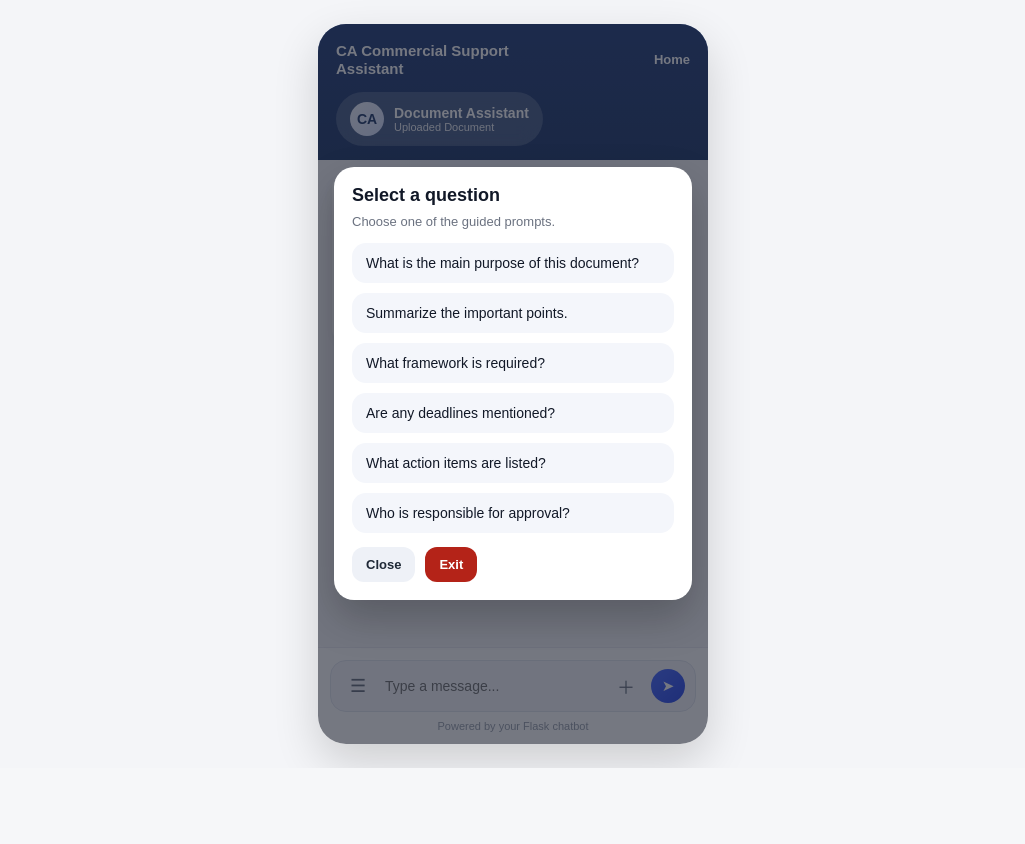
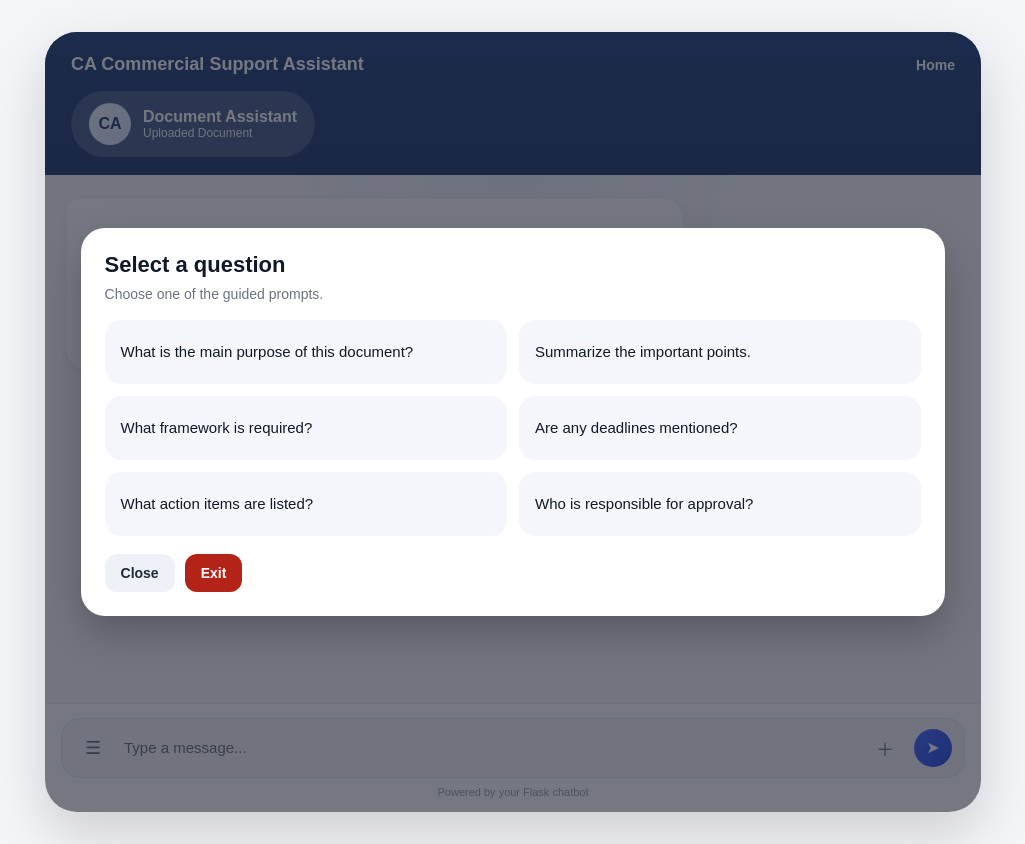
Before and after one commit to ahsanhamid000-ai/ca-commercial-support-assistant, a Flask app: template templates/chat.html in a window 1280 px wide. Shown: the part 100-944 px from the top of the page, without its empty margins (127-1152 px from the left). Before the commit the page ends 868 px from the top, so only its background shows below. Run offline with Flask 3, Linux system fonts and the light colour scheme; the template is opened without the code that fills it, so the values that code supplies are empty.

Commit message:
feat: add chat interface template for real-time user interaction (templates/chat.html)

```diff
--- a/templates/chat.html
+++ b/templates/chat.html
@@ -21,16 +21,15 @@
         display: flex;
         justify-content: center;
         align-items: center;
-        padding: 24px;
+        padding: 32px;
     }
 
     .chat-widget {
-        width: 100%;
-        max-width: 390px;
-        height: 720px;
+        width: min(94vw, 980px);
+        height: 780px;
         background: #ffffff;
-        border-radius: 28px;
-        box-shadow: 0 18px 45px rgba(0, 0, 0, 0.16);
+        border-radius: 32px;
+        box-shadow: 0 22px 55px rgba(0, 0, 0, 0.16);
         overflow: hidden;
         display: flex;
         flex-direction: column;
@@ -40,7 +39,7 @@
     .chat-header {
         background: linear-gradient(180deg, #2d4680 0%, #284170 100%);
         color: white;
-        padding: 18px 18px 14px;
+        padding: 22px 26px 18px;
         position: relative;
     }
 
@@ -48,20 +47,20 @@
         display: flex;
         align-items: center;
         justify-content: space-between;
-        margin-bottom: 14px;
+        margin-bottom: 16px;
     }
 
     .chat-header-title {
-        font-size: 15px;
+        font-size: 18px;
         font-weight: 700;
         line-height: 1.2;
-        max-width: 220px;
+        max-width: 420px;
     }
 
     .chat-header-home {
         color: white;
         text-decoration: none;
-        font-size: 13px;
+        font-size: 14px;
         font-weight: 600;
     }
 
@@ -69,15 +68,16 @@
         background: rgba(255, 255, 255, 0.18);
         backdrop-filter: blur(10px);
         border-radius: 999px;
-        padding: 10px 14px;
+        padding: 12px 18px;
         display: inline-flex;
         align-items: center;
-        gap: 10px;
+        gap: 12px;
+        max-width: 460px;
     }
 
     .agent-avatar {
-        width: 34px;
-        height: 34px;
+        width: 42px;
+        height: 42px;
         border-radius: 50%;
         background: linear-gradient(135deg, #f1f5ff 0%, #d6e1ff 100%);
         display: inline-flex;
@@ -85,34 +85,39 @@
         justify-content: center;
         color: #284170;
         font-weight: 700;
-        font-size: 14px;
+        font-size: 16px;
+        flex-shrink: 0;
     }
 
     .agent-meta {
         display: flex;
         flex-direction: column;
+        min-width: 0;
     }
 
     .agent-name {
-        font-size: 14px;
+        font-size: 16px;
         font-weight: 700;
     }
 
     .agent-status {
-        font-size: 11px;
+        font-size: 12px;
         opacity: 0.92;
+        white-space: nowrap;
+        overflow: hidden;
+        text-overflow: ellipsis;
     }
 
     .chat-body {
         flex: 1;
         overflow-y: auto;
-        padding: 18px 14px 10px;
+        padding: 24px 22px 12px;
         background:
             radial-gradient(circle at top, rgba(77, 104, 180, 0.06), transparent 32%),
             #f7f7fa;
         display: flex;
         flex-direction: column;
-        gap: 10px;
+        gap: 14px;
     }
 
     .bubble-row {
@@ -129,11 +134,11 @@
     }
 
     .bubble {
-        max-width: 82%;
-        padding: 12px 14px;
-        border-radius: 18px;
-        font-size: 14px;
-        line-height: 1.45;
+        max-width: 68%;
+        padding: 14px 18px;
+        border-radius: 20px;
+        font-size: 15px;
+        line-height: 1.55;
         white-space: pre-wrap;
         word-break: break-word;
         box-shadow: 0 3px 10px rgba(0, 0, 0, 0.05);
@@ -142,19 +147,19 @@
     .bubble.assistant {
         background: #ffffff;
         color: #1f2937;
-        border-top-left-radius: 8px;
+        border-top-left-radius: 10px;
     }
 
     .bubble.user {
         background: linear-gradient(135deg, #4e6fff 0%, #3250e9 100%);
         color: white;
-        border-top-right-radius: 8px;
+        border-top-right-radius: 10px;
     }
 
     .bubble-label {
-        font-size: 11px;
+        font-size: 12px;
         font-weight: 700;
-        margin-bottom: 6px;
+        margin-bottom: 8px;
         opacity: 0.85;
     }
 
@@ -192,28 +197,34 @@
     .quick-btn {
         border: none;
         border-radius: 999px;
-        padding: 9px 12px;
+        padding: 10px 14px;
         background: #e9edff;
         color: #284170;
-        font-size: 12px;
+        font-size: 13px;
         font-weight: 700;
         cursor: pointer;
+        transition: all 0.18s ease;
+    }
+
+    .quick-btn:hover {
+        background: #dbe4ff;
+        transform: translateY(-1px);
     }
 
     .chat-input-wrap {
         border-top: 1px solid #ececf2;
         background: #ffffff;
-        padding: 12px;
+        padding: 14px 16px;
     }
 
     .input-shell {
         display: flex;
         align-items: center;
-        gap: 8px;
+        gap: 10px;
         background: #f5f6fa;
         border: 1px solid #e3e6ef;
-        border-radius: 16px;
-        padding: 8px 10px;
+        border-radius: 18px;
+        padding: 10px 12px;
     }
 
     .message-input {
@@ -221,20 +232,21 @@
         border: none;
         background: transparent;
         outline: none;
-        font-size: 14px;
+        font-size: 15px;
         color: #111827;
     }
 
     .input-icon-btn,
     .send-btn {
-        width: 34px;
-        height: 34px;
+        width: 38px;
+        height: 38px;
         border: none;
         border-radius: 50%;
         display: inline-flex;
         align-items: center;
         justify-content: center;
         cursor: pointer;
+        transition: all 0.18s ease;
     }
 
     .input-icon-btn {
@@ -243,11 +255,20 @@
         font-size: 18px;
     }
 
+    .input-icon-btn:hover {
+        background: #e9edf8;
+    }
+
     .send-btn {
         background: linear-gradient(135deg, #4e6fff 0%, #3250e9 100%);
         color: white;
-        font-size: 15px;
+        font-size: 16px;
         flex-shrink: 0;
+    }
+
+    .send-btn:hover {
+        transform: scale(1.04);
+        box-shadow: 0 8px 16px rgba(50, 80, 233, 0.28);
     }
 
     .powered-by {
@@ -264,7 +285,7 @@
         display: none;
         align-items: center;
         justify-content: center;
-        padding: 16px;
+        padding: 24px;
         z-index: 20;
     }
 
@@ -273,45 +294,58 @@
     }
 
     .modal-card {
-        width: 100%;
+        width: min(92%, 820px);
         background: white;
-        border-radius: 20px;
-        padding: 18px;
+        border-radius: 24px;
+        padding: 24px;
         box-shadow: 0 18px 40px rgba(0, 0, 0, 0.22);
     }
 
     .modal-card h3 {
         margin: 0 0 8px;
-        font-size: 18px;
+        font-size: 22px;
         color: #111827;
     }
 
     .modal-card p {
-        margin: 0 0 14px;
-        font-size: 13px;
+        margin: 0 0 18px;
+        font-size: 14px;
         color: #6b7280;
     }
 
     .prompt-list {
         display: grid;
-        gap: 10px;
+        grid-template-columns: repeat(2, minmax(0, 1fr));
+        gap: 12px;
     }
 
     .prompt-btn {
         border: none;
-        border-radius: 14px;
-        padding: 12px 14px;
+        border-radius: 16px;
+        padding: 14px 16px;
         text-align: left;
         background: #f4f6fb;
         color: #111827;
-        font-size: 14px;
+        font-size: 15px;
         cursor: pointer;
+        transition: all 0.2s ease;
+        min-height: 64px;
+    }
+
+    .prompt-btn:hover {
+        background: linear-gradient(135deg, #e8edff 0%, #dbe4ff 100%);
+        transform: translateY(-2px);
+        box-shadow: 0 8px 18px rgba(78, 111, 255, 0.16);
+    }
+
+    .prompt-btn:active {
+        transform: translateY(0);
     }
 
     .modal-actions {
         display: flex;
         gap: 10px;
-        margin-top: 14px;
+        margin-top: 18px;
         flex-wrap: wrap;
     }
 
@@ -319,10 +353,11 @@
     .danger-btn {
         border: none;
         border-radius: 12px;
-        padding: 10px 14px;
+        padding: 11px 16px;
         cursor: pointer;
-        font-size: 13px;
+        font-size: 14px;
         font-weight: 700;
+        transition: all 0.18s ease;
     }
 
     .secondary-btn {
```
Also changed, not shown: other parts of templates/chat.html (+41 -4 lines).
